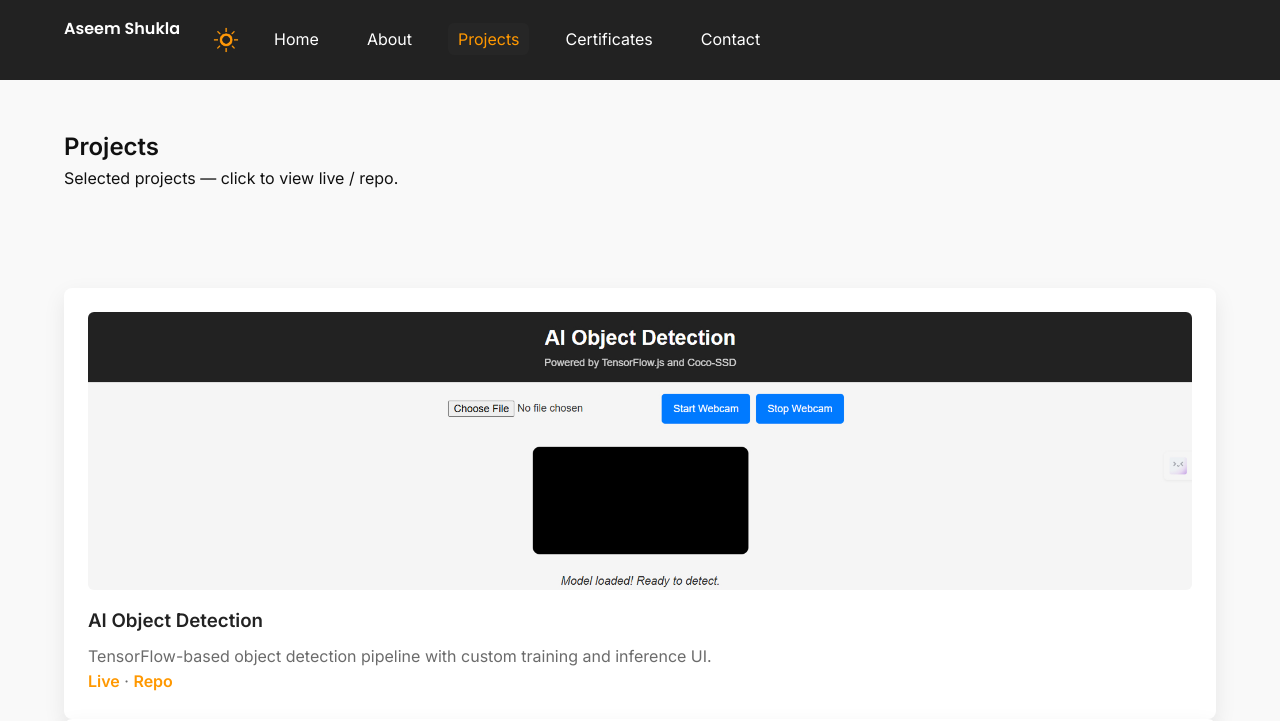
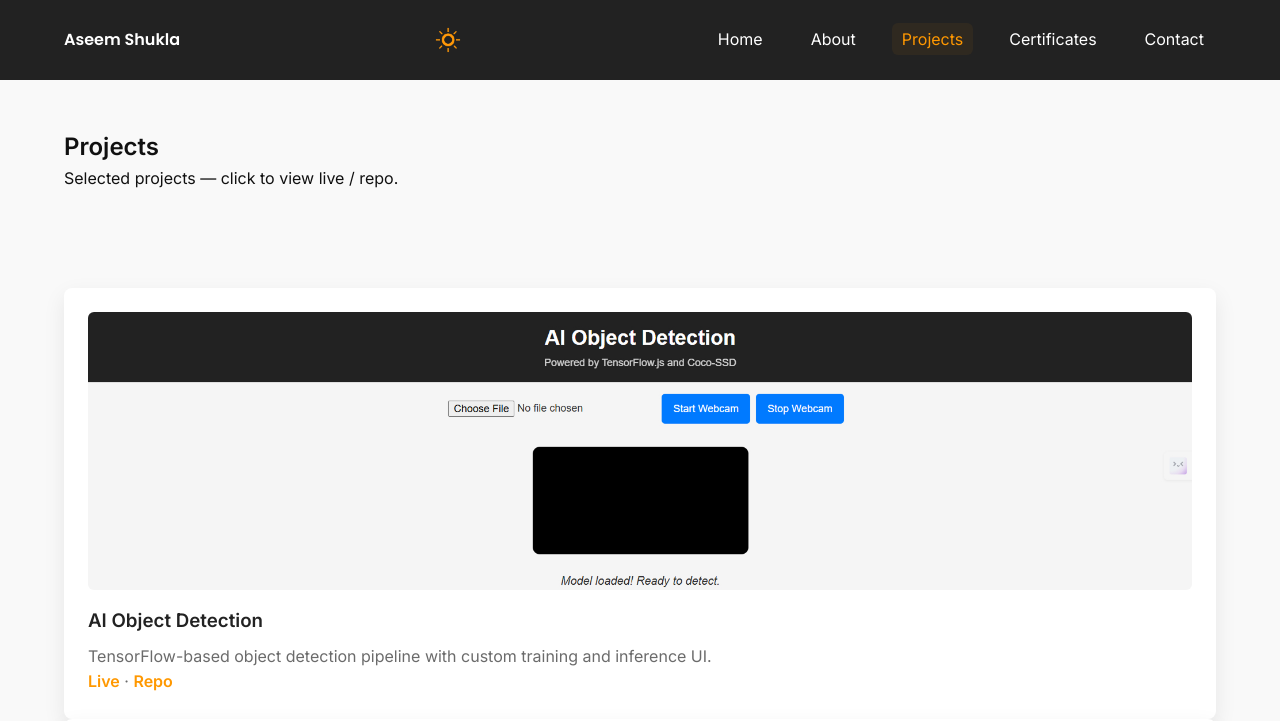
Before and after one commit to DarkifinityCode/aseem-portfolio, a plain HTML site: page projects.html in a window 1280 px wide. Shown: the top 721 px of the page. Drawn offline with Linux system fonts and the light colour scheme.

Commit message:
Update styles.css

```diff
--- a/styles.css
+++ b/styles.css
@@ -214,53 +214,83 @@ nav > .nav-links, nav > ul { order: 2; }
 nav > .hamburger { order: 3; }
 
 /* logo size */
-nav .logo {
-font-family: var(--font-heading);
-font-weight: 600;
-color: #fff;
+header {
+    background: #222;
+    color: white;
+    padding: 1rem 0;
+    position: sticky;
+    top: 0;
+    z-index: 1000;
 }
 
+
+/* center nav content inside a fixed width container */
+
+nav {
+    display: flex;
+    justify-content: space-between;
+    align-items: center;
+    width: 90%;
+    margin: auto;
+}
+
+
+/* logo size */
+
+nav h1 {
+    font-size: 1.5rem;
+}
+
+
 /* nav list styles (desktop default) */
+
 nav ul {
     list-style: none;
     display: flex;
     gap: 1.5rem;
-align-items: right;
 }
 
+
 /* support both "nav ul" and ".nav-links" selectors */
+
 .nav-links {
     display: flex;
     gap: 1.5rem;
-align-items: right;
 }
 
+
 /* anchor defaults used throughout nav */
+
 nav a,
 .nav-links a {
     text-decoration: none;
     color: white;
     padding: 6px 12px;
+    /* highlight box padding */
     border-radius: 8px;
-transition:
-background-color 0.25s ease,
-color 0.25s ease,
-transform 0.2s ease,
-text-shadow 0.25s ease;
+    transition: background-color 0.3s ease, color 0.3s ease, transform 0.3s ease, text-shadow 0.3s ease;
     position: relative;
+    /* for underline */
     cursor: pointer;
 }
 
-/* Microanimation: translucent accent box on hover (uses theme accent) */
+
+/* Microanimation: translucent orange box on hover */
+
 nav a:hover,
 .nav-links a:hover {
-background-color: rgba(255,255,255,0.02);
-color: var(--accent);
-transform: scale(1.04);
-text-shadow: 0 0 10px var(--accent-glow);
+    background-color: rgba(255, 152, 0, 0.25);
+    /* translucent orange */
+    color: #ff9800;
+    /* orange text */
+    transform: scale(1.05);
+    text-shadow: 0 0 8px rgba(255, 152, 0, 0.7);
+    /* subtle glow */
 }
 
+
 /* Microanimation: nav underline slide for both selectors */
+
 nav a::after,
 .nav-links a::after {
     content: '';
@@ -269,24 +299,26 @@ width: 0;
     height: 2px;
     bottom: 4px;
     left: 6px;
-background-color: var(--accent);
-transition: width 0.28s ease;
+    background-color: #ff9800;
+    transition: width 0.3s ease;
     border-radius: 2px;
 }
+
 nav a:hover::after,
 .nav-links a:hover::after {
     width: calc(100% - 12px);
 }
 
-/* Active link visual (JS ensures a single .active) */
+
+/* Active link visual (JS will ensure a single .active) */
+
 nav a.active,
 .nav-links a.active {
-color: var(--accent);
-background: rgba(255,255,255,0.02);
+    color: #ff9800;
+    background: rgba(255, 152, 0, 0.06);
     padding: 6px 10px;
     border-radius: 6px;
 }
-
 /* Hamburger menu (mobile) - hidden on desktop */
 .hamburger {
 display: none;
```
Lines whose indentation alone changed are shown as unchanged.
